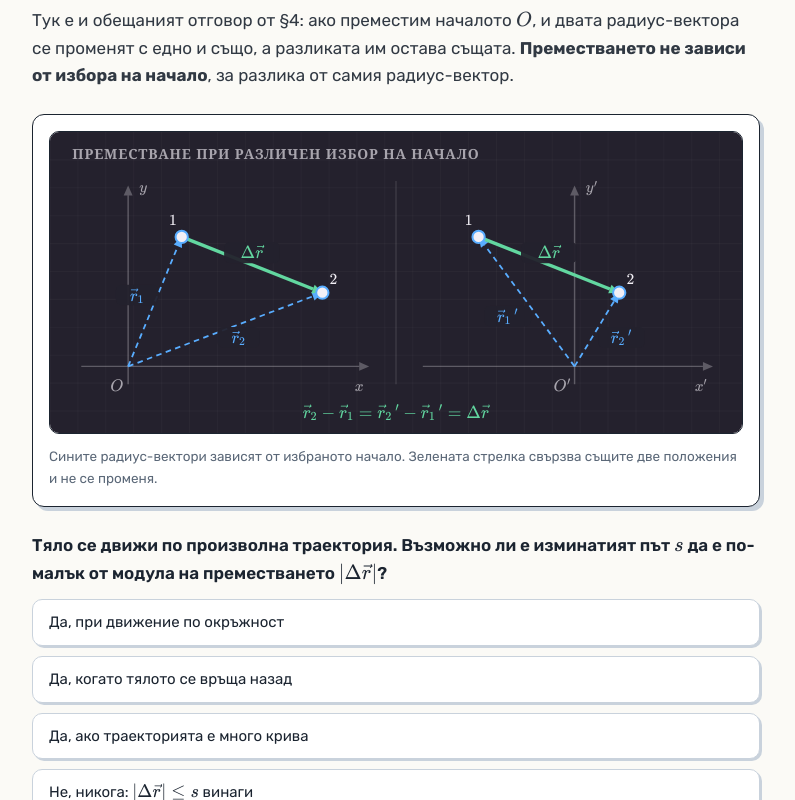
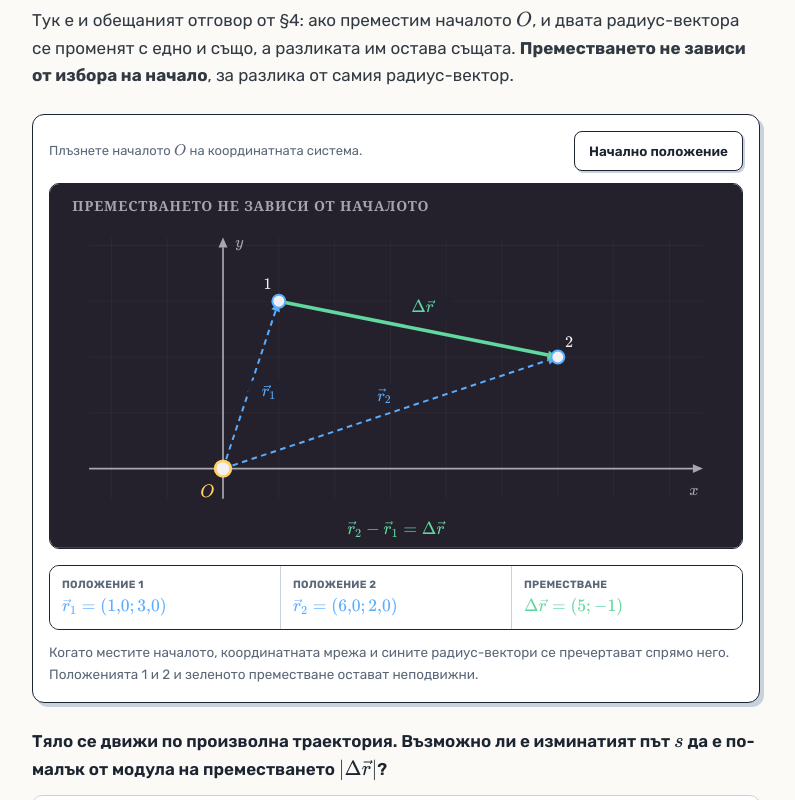
Before and after one commit to Kosius016/Physics-website, a Next.js app: page /physics/kinematika/dvizhenie-v-ravnina in a window 1280 px wide. Shown: the part 7040-7840 px from the top of the page, without its empty margins (244-1039 px from the left). Built offline with nearby package versions, Linux system fonts and the light colour scheme; a web font is replaced by a local one.

Commit message:
Make displacement origin diagram interactive

```diff
--- a/components/interactives/PlaneMotionLabs.tsx
+++ b/components/interactives/PlaneMotionLabs.tsx
@@ -802,88 +802,176 @@ export function RadiusVectorLab() {
 /* =============================== §5 · преместването не зависи от началото */
 
 const DI_W = 620;
-const DI_H = 270;
+const DI_H = 326;
+const DI_U = 50;
+const DI_P1 = { x: 205, y: 105 };
+const DI_P2 = { x: 455, y: 155 };
+const DI_ORIGIN = { x: 155, y: 255 };
+const DI_GRID_OFFSETS = Array.from({ length: 25 }, (_, i) => (i - 12) * DI_U);
+
+function displacementLabel(
+  from: { x: number; y: number },
+  to: { x: number; y: number },
+  distance: number,
+) {
+  const dx = to.x - from.x;
+  const dy = to.y - from.y;
+  const length = Math.hypot(dx, dy) || 1;
+  return {
+    x: (from.x + to.x) / 2 - (dy / length) * distance,
+    y: (from.y + to.y) / 2 + (dx / length) * distance,
+  };
+}
 
 /**
- * Една и съща двойка положения в две успоредни координатни системи.
- * Радиус-векторите се сменят при преместването на началото, но стрелката
- * между положения 1 и 2 остава една и съща.
+ * Потребителят мести началото на координатната система. Мрежата, осите и
+ * радиус-векторите се пречертават спрямо него, докато положенията и
+ * преместването между тях остават неподвижни.
  */
 export function DisplacementInvarianceDiagram() {
-  const left = {
-    origin: { x: 70, y: 210 },
-    p1: { x: 118, y: 94 },
-    p2: { x: 244, y: 144 },
+  const [origin, setOrigin] = useState(DI_ORIGIN);
+  const svgRef = useRef<SVGSVGElement | null>(null);
+  const dragging = useRef(false);
+
+  const moveOrigin = (clientX: number, clientY: number) => {
+    const svg = svgRef.current;
+    if (!svg) return;
+    const [x, y] = svgPoint(svg, clientX, clientY, DI_W, DI_H);
+    setOrigin({
+      x: Math.min(545, Math.max(75, x)),
+      y: Math.min(260, Math.max(185, y)),
+    });
   };
-  const right = {
-    origin: { x: 470, y: 210 },
-    p1: { x: 384, y: 94 },
-    p2: { x: 510, y: 144 },
+
+  const r1 = {
+    x: (DI_P1.x - origin.x) / DI_U,
+    y: (origin.y - DI_P1.y) / DI_U,
   };
+  const r2 = {
+    x: (DI_P2.x - origin.x) / DI_U,
+    y: (origin.y - DI_P2.y) / DI_U,
+  };
+  const r1Label = displacementLabel(origin, DI_P1, 17);
+  const r2Label = displacementLabel(origin, DI_P2, -17);
+  const drLabel = displacementLabel(DI_P1, DI_P2, -20);
 
   return (
     <div className={PANEL_CLASS}>
-      <StageScroll minWidth={540}>
+      <div className="mb-3 flex flex-wrap items-center justify-between gap-2">
+        <p className="text-[13px] leading-relaxed text-muted">
+          Плъзнете началото <RichText text="$O$" /> на координатната система.
+        </p>
+        <button type="button" className={BTN_SEC} onClick={() => setOrigin(DI_ORIGIN)}>
+          Начално положение
+        </button>
+      </div>
+
+      <StageScroll minWidth={540} maxWidth={760}>
         <svg
+          ref={svgRef}
           viewBox={`0 0 ${DI_W} ${DI_H}`}
-          className={STAGE_CLASS + " select-none"}
+          className={STAGE_CLASS + " touch-none select-none"}
           role="img"
-          aria-label="Преместването между положения 1 и 2 при координатни системи с различни начала O и O прим"
+          aria-label="Интерактивна координатна система. Плъзнете началото O или го преместете със стрелките на клавиатурата."
+          tabIndex={0}
+          onKeyDown={(event) => {
+            const step = event.shiftKey ? 25 : 10;
+            const delta =
+              event.key === "ArrowLeft"
+                ? { x: -step, y: 0 }
+                : event.key === "ArrowRight"
+                  ? { x: step, y: 0 }
+                  : event.key === "ArrowUp"
+                    ? { x: 0, y: -step }
+                    : event.key === "ArrowDown"
+                      ? { x: 0, y: step }
+                      : null;
+            if (event.key === "Home") {
+              event.preventDefault();
+              setOrigin(DI_ORIGIN);
+            } else if (delta) {
+              event.preventDefault();
+              setOrigin((current) => ({
+                x: Math.min(545, Math.max(75, current.x + delta.x)),
+                y: Math.min(260, Math.max(185, current.y + delta.y)),
+              }));
+            }
+          }}
         >
-          <Stage w={DI_W} h={DI_H} title="ПРЕМЕСТВАНЕ ПРИ РАЗЛИЧЕН ИЗБОР НА НАЧАЛО" />
-          <line x1={310} y1={44} x2={310} y2={226} stroke={C.faint} strokeWidth={1} opacity={0.55} />
+          <Stage w={DI_W} h={DI_H} title="ПРЕМЕСТВАНЕТО НЕ ЗАВИСИ ОТ НАЧАЛОТО" grid={false} />
 
-          {/* Първа координатна система. */}
-          <Arrow x1={28} y1={left.origin.y} x2={286} y2={left.origin.y} color={C.faint} width={1.3} />
-          <Arrow x1={left.origin.x} y1={226} x2={left.origin.x} y2={48} color={C.faint} width={1.3} />
-          <SvgTex x={281} y={left.origin.y + 19} tex="x" color={C.mut} fontSize={11.5} width={18} anchor="end" />
-          <SvgTex x={left.origin.x + 10} y={51} tex="y" color={C.mut} fontSize={11.5} width={18} />
-          <SvgTex x={left.origin.x - 10} y={left.origin.y + 18} tex="O" color={C.mut} fontSize={12.5} width={20} anchor="middle" />
+          {/* Мрежата принадлежи на подвижната координатна система. */}
+          {DI_GRID_OFFSETS.map((offset) => {
+            const x = origin.x + offset;
+            if (x < 35 || x > 585) return null;
+            return <line key={`v${offset}`} x1={q(x)} y1={48} x2={q(x)} y2={282} stroke={C.faint} opacity={0.12} />;
+          })}
+          {DI_GRID_OFFSETS.map((offset) => {
+            const y = origin.y + offset;
+            if (y < 48 || y > 282) return null;
+            return <line key={`h${offset}`} x1={35} y1={q(y)} x2={585} y2={q(y)} stroke={C.faint} opacity={0.12} />;
+          })}
 
-          <Arrow x1={left.origin.x} y1={left.origin.y} x2={left.p1.x} y2={left.p1.y} color={C.minus} width={1.6} dashed />
-          <Arrow x1={left.origin.x} y1={left.origin.y} x2={left.p2.x} y2={left.p2.y} color={C.minus} width={1.6} dashed />
-          <TexChip x={78} y={146} tex={String.raw`\vec r_1`} color={C.minus} fontSize={12.5} width={30} anchor="middle" padX={4} padY={3} />
-          <TexChip x={169} y={184} tex={String.raw`\vec r_2`} color={C.minus} fontSize={12.5} width={30} anchor="middle" padX={4} padY={3} />
+          <Arrow x1={35} y1={q(origin.y)} x2={585} y2={q(origin.y)} color={C.mut} width={1.5} />
+          <Arrow x1={q(origin.x)} y1={282} x2={q(origin.x)} y2={48} color={C.mut} width={1.5} />
+          <SvgTex x={581} y={origin.y + 20} tex="x" color={C.mut} fontSize={12} width={18} anchor="end" />
+          <SvgTex x={origin.x + 11} y={52} tex="y" color={C.mut} fontSize={12} width={18} />
 
-          <Arrow x1={left.p1.x} y1={left.p1.y} x2={left.p2.x} y2={left.p2.y} color={C.ok} width={3} />
-          <TexChip x={181} y={108} tex={String.raw`\Delta\vec r`} color={C.ok} fontSize={13} width={42} anchor="middle" padX={4} padY={3} />
-          <circle cx={left.p1.x} cy={left.p1.y} r={5.5} fill={C.wire} stroke={C.minus} strokeWidth={1.8} />
-          <circle cx={left.p2.x} cy={left.p2.y} r={5.5} fill={C.wire} stroke={C.minus} strokeWidth={1.8} />
-          <SvgTex x={left.p1.x - 8} y={left.p1.y - 15} tex="1" color={C.wire} fontSize={11.5} width={16} anchor="middle" />
-          <SvgTex x={left.p2.x + 10} y={left.p2.y - 12} tex="2" color={C.wire} fontSize={11.5} width={16} anchor="middle" />
+          {/* Радиус-векторите се менят с началото; преместването не се мени. */}
+          <Arrow x1={q(origin.x)} y1={q(origin.y)} x2={DI_P1.x} y2={DI_P1.y} color={C.minus} width={1.8} dashed />
+          <Arrow x1={q(origin.x)} y1={q(origin.y)} x2={DI_P2.x} y2={DI_P2.y} color={C.minus} width={1.8} dashed />
+          <TexChip x={q(r1Label.x)} y={q(r1Label.y)} tex={String.raw`\vec r_1`} color={C.minus} fontSize={12.5} width={30} anchor="middle" padX={4} padY={3} />
+          <TexChip x={q(r2Label.x)} y={q(r2Label.y)} tex={String.raw`\vec r_2`} color={C.minus} fontSize={12.5} width={30} anchor="middle" padX={4} padY={3} />
 
-          {/* Втората система има изместено начало, но същите две положения. */}
-          <Arrow x1={334} y1={right.origin.y} x2={594} y2={right.origin.y} color={C.faint} width={1.3} />
-          <Arrow x1={right.origin.x} y1={226} x2={right.origin.x} y2={48} color={C.faint} width={1.3} />
-          <SvgTex x={589} y={right.origin.y + 19} tex="x'" color={C.mut} fontSize={11.5} width={22} anchor="end" />
-          <SvgTex x={right.origin.x + 10} y={51} tex="y'" color={C.mut} fontSize={11.5} width={22} />
-          <SvgTex x={right.origin.x - 11} y={right.origin.y + 18} tex="O'" color={C.mut} fontSize={12.5} width={24} anchor="middle" />
+          <Arrow x1={DI_P1.x} y1={DI_P1.y} x2={DI_P2.x} y2={DI_P2.y} color={C.ok} width={3.2} />
+          <TexChip x={q(drLabel.x)} y={q(drLabel.y)} tex={String.raw`\Delta\vec r`} color={C.ok} fontSize={13} width={42} anchor="middle" padX={4} padY={3} />
+          <circle cx={DI_P1.x} cy={DI_P1.y} r={5.8} fill={C.wire} stroke={C.minus} strokeWidth={1.8} />
+          <circle cx={DI_P2.x} cy={DI_P2.y} r={5.8} fill={C.wire} stroke={C.minus} strokeWidth={1.8} />
+          <SvgTex x={DI_P1.x - 10} y={DI_P1.y - 15} tex="1" color={C.wire} fontSize={12} width={16} anchor="middle" />
+          <SvgTex x={DI_P2.x + 10} y={DI_P2.y - 13} tex="2" color={C.wire} fontSize={12} width={16} anchor="middle" />
 
-          <Arrow x1={right.origin.x} y1={right.origin.y} x2={right.p1.x} y2={right.p1.y} color={C.minus} width={1.6} dashed />
-          <Arrow x1={right.origin.x} y1={right.origin.y} x2={right.p2.x} y2={right.p2.y} color={C.minus} width={1.6} dashed />
-          <TexChip x={410} y={165} tex={String.raw`\vec r_1\,'`} color={C.minus} fontSize={12.5} width={34} anchor="middle" padX={4} padY={3} />
-          <TexChip x={512} y={184} tex={String.raw`\vec r_2\,'`} color={C.minus} fontSize={12.5} width={34} anchor="middle" padX={4} padY={3} />
+          <circle cx={q(origin.x)} cy={q(origin.y)} r={7} fill={C.wire} stroke={C.warn} strokeWidth={2.5} pointerEvents="none" />
+          <SvgTex x={origin.x - 14} y={origin.y + 21} tex="O" color={C.warn} fontSize={13.5} width={22} anchor="middle" />
 
-          <Arrow x1={right.p1.x} y1={right.p1.y} x2={right.p2.x} y2={right.p2.y} color={C.ok} width={3} />
-          <TexChip x={447} y={108} tex={String.raw`\Delta\vec r`} color={C.ok} fontSize={13} width={42} anchor="middle" padX={4} padY={3} />
-          <circle cx={right.p1.x} cy={right.p1.y} r={5.5} fill={C.wire} stroke={C.minus} strokeWidth={1.8} />
-          <circle cx={right.p2.x} cy={right.p2.y} r={5.5} fill={C.wire} stroke={C.minus} strokeWidth={1.8} />
-          <SvgTex x={right.p1.x - 9} y={right.p1.y - 15} tex="1" color={C.wire} fontSize={11.5} width={16} anchor="middle" />
-          <SvgTex x={right.p2.x + 10} y={right.p2.y - 12} tex="2" color={C.wire} fontSize={11.5} width={16} anchor="middle" />
+          {/* Голям невидим захват прави началото удобно и на телефон. */}
+          <circle
+            cx={q(origin.x)}
+            cy={q(origin.y)}
+            r={24}
+            fill="transparent"
+            className="cursor-grab active:cursor-grabbing"
+            onPointerDown={(event) => {
+              dragging.current = true;
+              event.currentTarget.setPointerCapture(event.pointerId);
+              moveOrigin(event.clientX, event.clientY);
+            }}
+            onPointerMove={(event) => dragging.current && moveOrigin(event.clientX, event.clientY)}
+            onPointerUp={() => (dragging.current = false)}
+            onPointerCancel={() => (dragging.current = false)}
+          />
 
           <SvgTex
             x={DI_W / 2}
-            y={251}
-            tex={String.raw`\vec r_2-\vec r_1=\vec r_2\,'-\vec r_1\,'=\Delta\vec r`}
+            y={309}
+            tex={String.raw`\vec r_2-\vec r_1=\Delta\vec r`}
             color={C.ok}
             fontSize={13}
-            width={330}
+            width={190}
             anchor="middle"
           />
         </svg>
       </StageScroll>
+
+      <Readouts
+        cols={3}
+        cells={[
+          { label: "Положение 1", tex: `\\vec r_1=(${dec(r1.x, 1)};${dec(r1.y, 1)})`, color: C.minus },
+          { label: "Положение 2", tex: `\\vec r_2=(${dec(r2.x, 1)};${dec(r2.y, 1)})`, color: C.minus },
+          { label: "Преместване", tex: String.raw`\Delta\vec r=(5;-1)`, color: C.ok },
+        ]}
+      />
       <p className="mt-3 text-[13.5px] leading-relaxed text-muted">
-        <RichText text="Сините радиус-вектори зависят от избраното начало. Зелената стрелка свързва същите две положения и не се променя." />
+        <RichText text="Когато местите началото, координатната мрежа и сините радиус-вектори се пречертават спрямо него. Положенията 1 и 2 и зеленото преместване остават неподвижни." />
       </p>
     </div>
   );
--- a/components/interactives/acPlot.tsx
+++ b/components/interactives/acPlot.tsx
@@ -124,17 +124,29 @@ export function scaler(box: Box, xMax: number, yMax: number, yMin = -yMax): Scal
 /* --------------------------------------------------------------- сцена */
 
 /** Фон на сцената с мека мрежа и надпис в горния ляв ъгъл. */
-export function Stage({ w, h, title }: { w: number; h: number; title?: string }) {
+export function Stage({
+  w,
+  h,
+  title,
+  grid = true,
+}: {
+  w: number;
+  h: number;
+  title?: string;
+  grid?: boolean;
+}) {
   const step = 25;
   return (
     <>
       <rect width={w} height={h} fill={STAGE_BG} />
-      {Array.from({ length: Math.ceil(w / step) }, (_, i) => (
-        <line key={`v${i}`} x1={i * step} y1={0} x2={i * step} y2={h} stroke={C.faint} opacity={0.1} />
-      ))}
-      {Array.from({ length: Math.ceil(h / step) }, (_, i) => (
-        <line key={`h${i}`} x1={0} y1={i * step} x2={w} y2={i * step} stroke={C.faint} opacity={0.1} />
-      ))}
+      {grid &&
+        Array.from({ length: Math.ceil(w / step) }, (_, i) => (
+          <line key={`v${i}`} x1={i * step} y1={0} x2={i * step} y2={h} stroke={C.faint} opacity={0.1} />
+        ))}
+      {grid &&
+        Array.from({ length: Math.ceil(h / step) }, (_, i) => (
+          <line key={`h${i}`} x1={0} y1={i * step} x2={w} y2={i * step} stroke={C.faint} opacity={0.1} />
+        ))}
       {title && (
         <text
           x={20}
```
